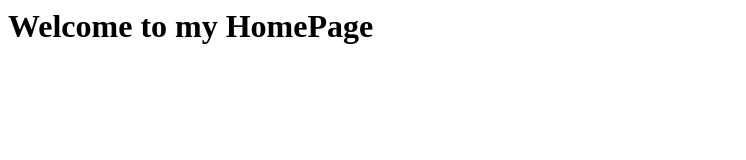
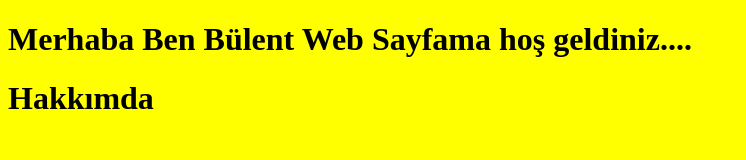
Before and after one commit to eaglebjkbv/eaglebjkbv.github.io, a plain HTML site: page index.html in a window 1280 px wide. Shown: the whole page, without its empty margins (0-746 px from the left). Drawn offline with Linux system fonts and the light colour scheme.

Commit message:
Update index.html

```diff
--- a/index.html
+++ b/index.html
@@ -1 +1,14 @@
-<H1> Welcome to my HomePage <H1>
+<!DOCTYPE html>
+<html lang="en">
+<head>
+    <meta charset="UTF-8">
+    <meta http-equiv="X-UA-Compatible" content="IE=edge">
+    <meta name="viewport" content="width=device-width, initial-scale=1.0">
+    <title>Document</title>
+</head>
+<body bgcolor="yellow">
+
+    <h1>Merhaba Ben Bülent Web Sayfama hoş geldiniz....</h1>
+    <h1>Hakkımda</h1>
+</body>
+</html>
```
